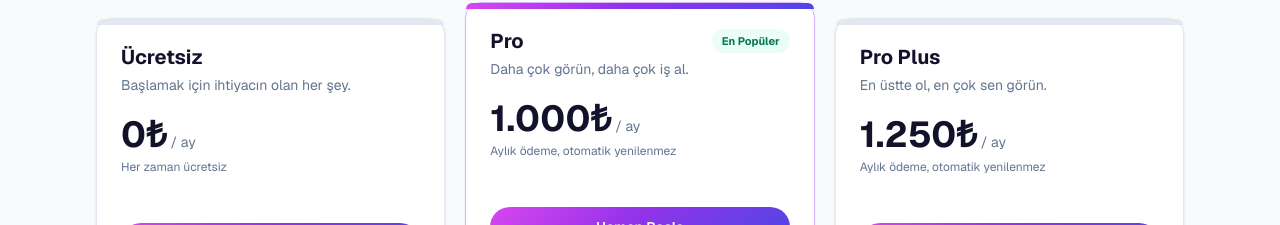
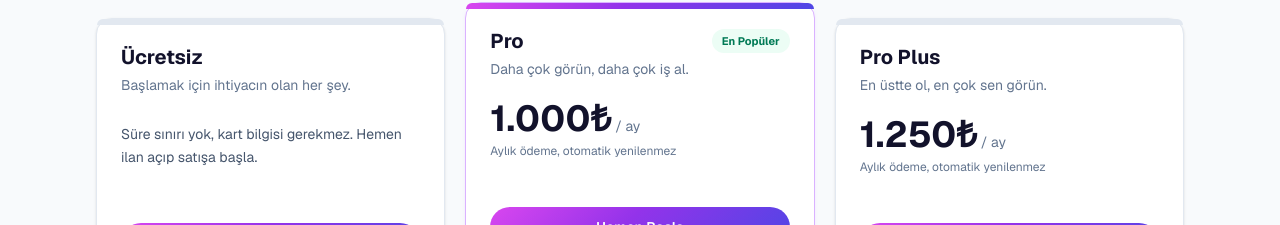
Before and after one commit to skosker/Pazaryeri, a Next.js app: page /uyelik in a window 1280 px wide. Shown: the part 325-550 px from the top of the page. Built offline with nearby package versions, Linux system fonts and the light colour scheme; no server answers; the database is empty.

Commit message:
Uyelik: ucretsiz kartta 0 TL yerine kisa aciklama
Co-Authored-By: Claude Opus 5.5 <noreply@anthropic.com>
Claude-Session: https://claude.ai/code/session_01HjMA8oMHk3fsiSs82hF6zY

```diff
--- a/src/components/membership-plans.tsx
+++ b/src/components/membership-plans.tsx
@@ -95,13 +95,9 @@ export function MembershipPlans({
 
               <div className="mt-5 min-h-[5.5rem]">
                 {price === null ? (
-                  <>
-                    <p className="flex items-baseline gap-1">
-                      <span className="text-4xl font-bold text-brand-navy">0₺</span>
-                      <span className="text-sm text-slate-500">/ ay</span>
-                    </p>
-                    <p className="mt-1 text-xs text-slate-500">Her zaman ücretsiz</p>
-                  </>
+                  <p className="pt-2 text-sm leading-relaxed text-slate-600">
+                    Süre sınırı yok, kart bilgisi gerekmez. Hemen ilan açıp satışa başla.
+                  </p>
                 ) : (
                   <>
                     <p className="flex items-baseline gap-1">
```
